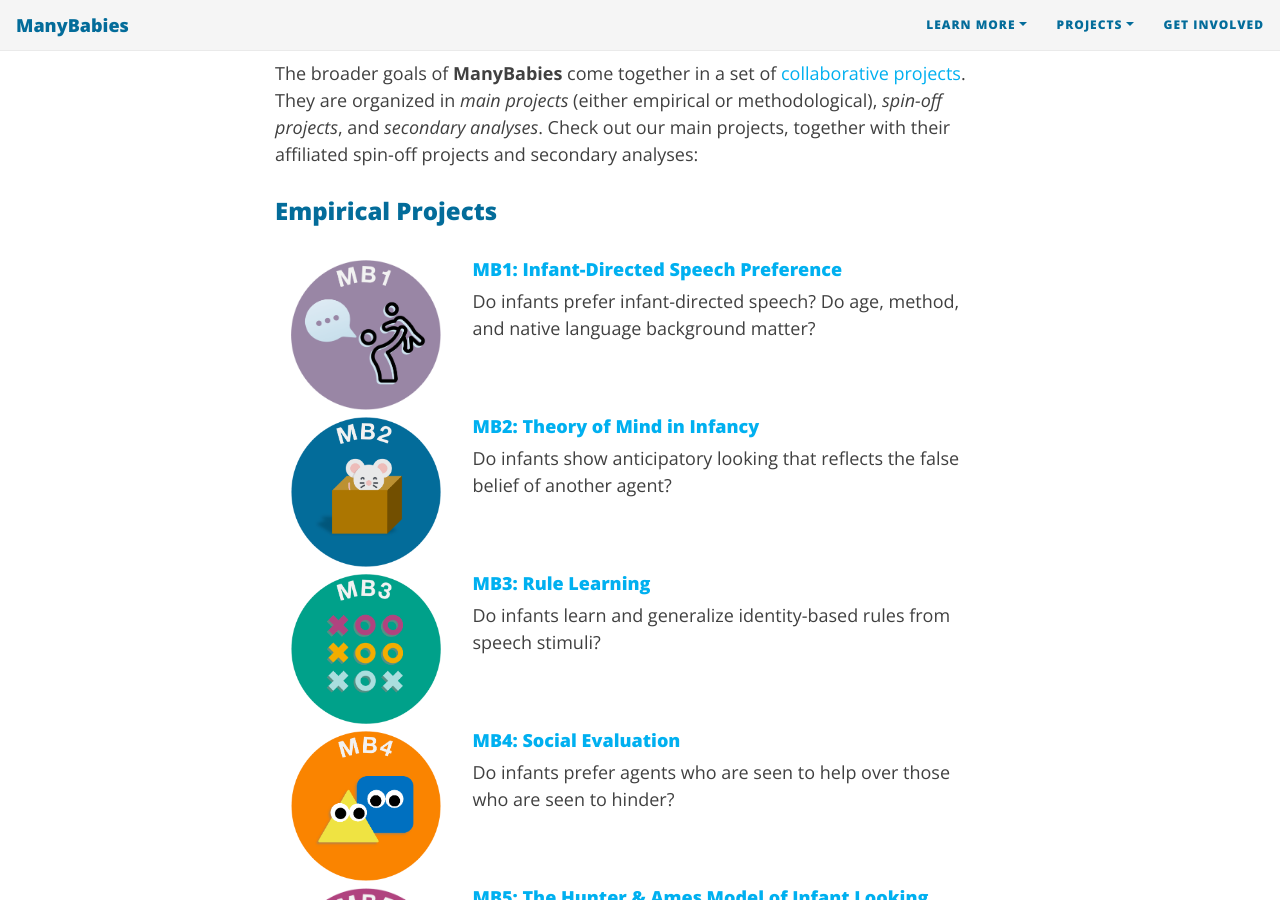
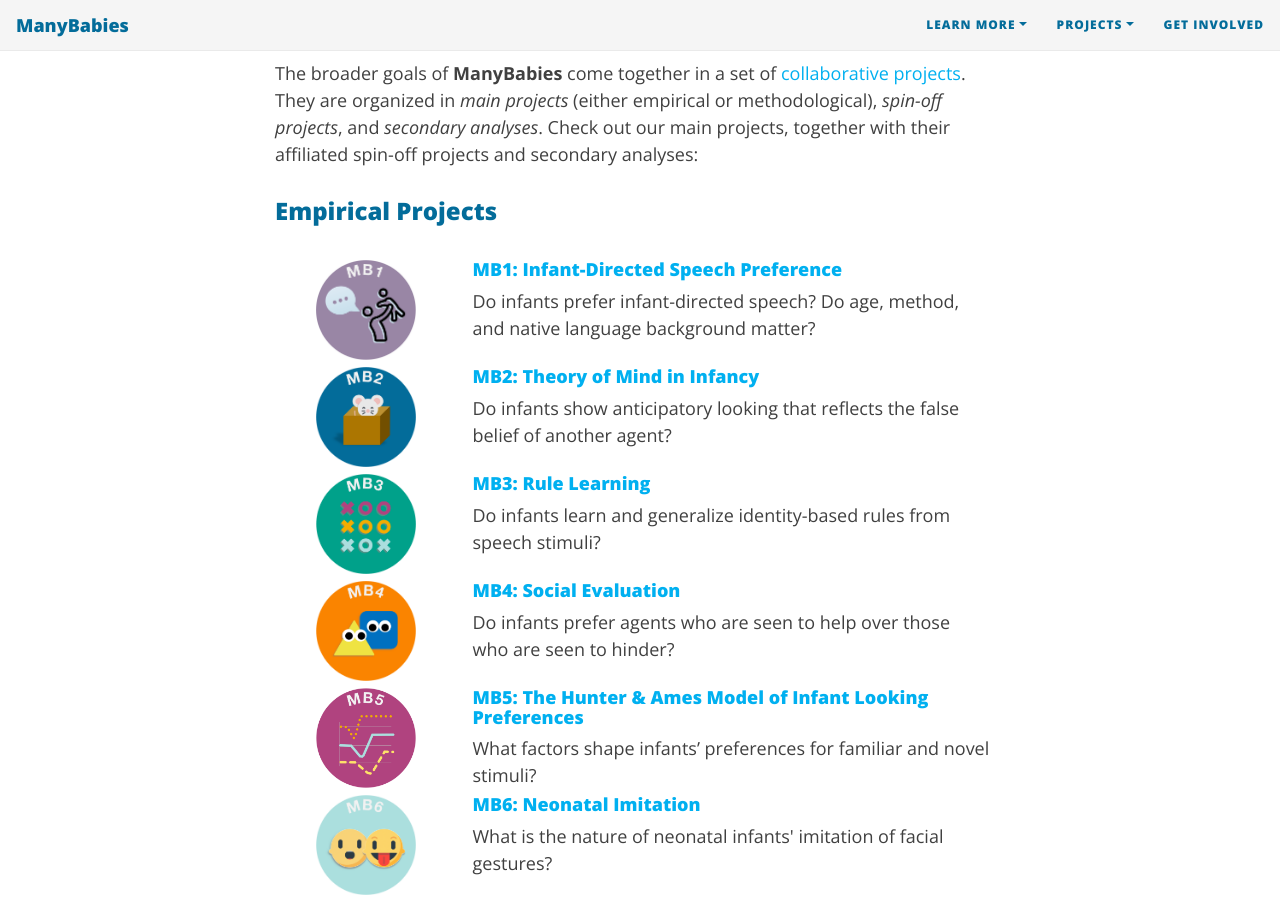
Before and after one commit to manybabies/manybabies.github.io, a Jekyll site: the page built from index.md, in a window 1280 px wide and 900 px high, scrolled down 1046 px. Built offline with Jekyll 4.4.1, drawn with Linux system fonts in a browser that asks for light colours; nearby versions of some CDN libraries; some web fonts are replaced.

Commit message:
Update index.md

```diff
--- a/index.md
+++ b/index.md
@@ -50,7 +50,7 @@
   <div class="container">
     <div class="row">
       <div class="col-sm-3 col-xs-6" align="center">
-        <a href="{{site.baseurl}}{% link MB1.md %}" class="image"><img src="/assets/img/MB1_logo.png" alt="MB1 logo" width="150" height="150"></a>
+        <a href="{{site.baseurl}}{% link MB1.md %}" class="image"><img src="/assets/img/MB1_logo.png" alt="MB1 logo" width="100" height="100"></a>
       </div>
       <div class="col-sm-9">
         <h4><a href="{{site.baseurl}}{% link MB1.md %}">MB1: Infant-Directed Speech Preference</a></h4>
@@ -59,7 +59,7 @@
     </div>
     <div class="row">
       <div class="col-sm-3 col-xs-6" align="center">
-        <a href="{{site.baseurl}}{% link MB2.md %}" class="image"><img src="/assets/img/MB2_logo.png" alt="MB2 logo" width="150" height="150"></a>
+        <a href="{{site.baseurl}}{% link MB2.md %}" class="image"><img src="/assets/img/MB2_logo.png" alt="MB2 logo" width="100" height="100"></a>
       </div>
       <div class="col-sm-9">
         <h4><a href="{{site.baseurl}}{% link MB2.md %}">MB2: Theory of Mind in Infancy</a></h4>
@@ -68,7 +68,7 @@
     </div>
     <div class="row">
       <div class="col-sm-3 col-xs-6" align="center">
-        <a href="{{site.baseurl}}{% link MB3.md %}" class="image"><img src="/assets/img/MB3_logo.png" alt="MB3 logo" width="150" height="150"></a>
+        <a href="{{site.baseurl}}{% link MB3.md %}" class="image"><img src="/assets/img/MB3_logo.png" alt="MB3 logo" width="100" height="100"></a>
       </div>
       <div class="col-sm-9">
         <h4><a href="{{site.baseurl}}{% link MB3.md %}">MB3: Rule Learning</a></h4>
@@ -77,7 +77,7 @@
     </div>
     <div class="row">
       <div class="col-sm-3 col-xs-6" align="center">
-        <a href="{{site.baseurl}}{% link MB4.md %}" class="image"><img src="/assets/img/MB4_logo.png" alt="MB4 logo" width="150" height="150"></a>
+        <a href="{{site.baseurl}}{% link MB4.md %}" class="image"><img src="/assets/img/MB4_logo.png" alt="MB4 logo" width="100" height="100"></a>
       </div>
       <div class="col-sm-9">
         <h4><a href="{{site.baseurl}}{% link MB4.md %}">MB4: Social Evaluation</a></h4>
@@ -86,7 +86,7 @@
     </div>
     <div class="row">
       <div class="col-sm-3 col-xs-6" align="center">
-        <a href="{{site.baseurl}}{% link MB5.md %}" class="image"><img src="/assets/img/MB5_logo.png" alt="MB5 logo" width="150" height="150"></a>
+        <a href="{{site.baseurl}}{% link MB5.md %}" class="image"><img src="/assets/img/MB5_logo.png" alt="MB5 logo" width="100" height="100"></a>
       </div>
       <div class="col-sm-9">
         <h4><a href="{{site.baseurl}}{% link MB5.md %}">MB5: The Hunter & Ames Model of Infant Looking Preferences</a></h4>
@@ -95,7 +95,7 @@
     </div>
     <div class="row">
       <div class="col-sm-3 col-xs-6" align="center">
-        <a href="{{site.baseurl}}{% link MB6.md %}" class="image"><img src="/assets/img/MB6_logo.png" alt="MB6 logo" width="150" height="150"></a>
+        <a href="{{site.baseurl}}{% link MB6.md %}" class="image"><img src="/assets/img/MB6_logo.png" alt="MB6 logo" width="100" height="100"></a>
       </div>
       <div class="col-sm-9">
         <h4><a href="{{site.baseurl}}{% link MB6.md %}">MB6: Neonatal Imitation</a></h4>
@@ -111,7 +111,7 @@
 	<div class="container">
 		<div class="row">
       <div class="col-sm-3 col-xs-6" align="center">
-        <a href="{{site.baseurl}}{% link MB-AtHome.md %}" class="image"><img src="/assets/img/MBAH_logo.png" alt="MBAthome logo" width="150" height="150"></a>
+        <a href="{{site.baseurl}}{% link MB-AtHome.md %}" class="image"><img src="/assets/img/MBAH_logo.png" alt="MBAthome logo" width="100" height="100"></a>
       </div>
       <div class="col-sm-9">
         <h4><a href="{{site.baseurl}}{% link MB-AtHome.md %}">MB-AtHome: Online Infant Data Collection</a></h4>
@@ -120,7 +120,7 @@
     </div>
     <div class="row">
       <div class="col-sm-3 col-xs-6" align="center">
-        <a href="{{site.baseurl}}{% link MB-demographics.md %}" class="image"><img src="/assets/img/MBDemo_logo.png" alt="MB-Demographics logo" width="150" height="150"></a>
+        <a href="{{site.baseurl}}{% link MB-demographics.md %}" class="image"><img src="/assets/img/MBDemo_logo.png" alt="MB-Demographics logo" width="100" height="100"></a>
       </div>
       <div class="col-sm-9">
         <h4><a href="{{site.baseurl}}{% link MB-demographics.md %}">MB-Demographics: Unified Demographics for ManyBabies Projects</a></h4>
@@ -129,7 +129,7 @@
     </div>
     <div class="row">
       <div class="col-sm-3 col-xs-6" align="center">
-        <a href="{{site.baseurl}}{% link MB-ManyWebcams.md %}" class="image"><img src="/assets/img/MBMW_logo.png" alt="MB-ManyWebcams logo" width="150" height="150"></a>
+        <a href="{{site.baseurl}}{% link MB-ManyWebcams.md %}" class="image"><img src="/assets/img/MBMW_logo.png" alt="MB-ManyWebcams logo" width="100" height="100"></a>
       </div>
       <div class="col-sm-9">
         <h4><a href="{{site.baseurl}}{% link MB-ManyWebcams.md %}">MB-ManyWebcams: Web-based Eye Tracking for Infant Studies</a></h4>
```
